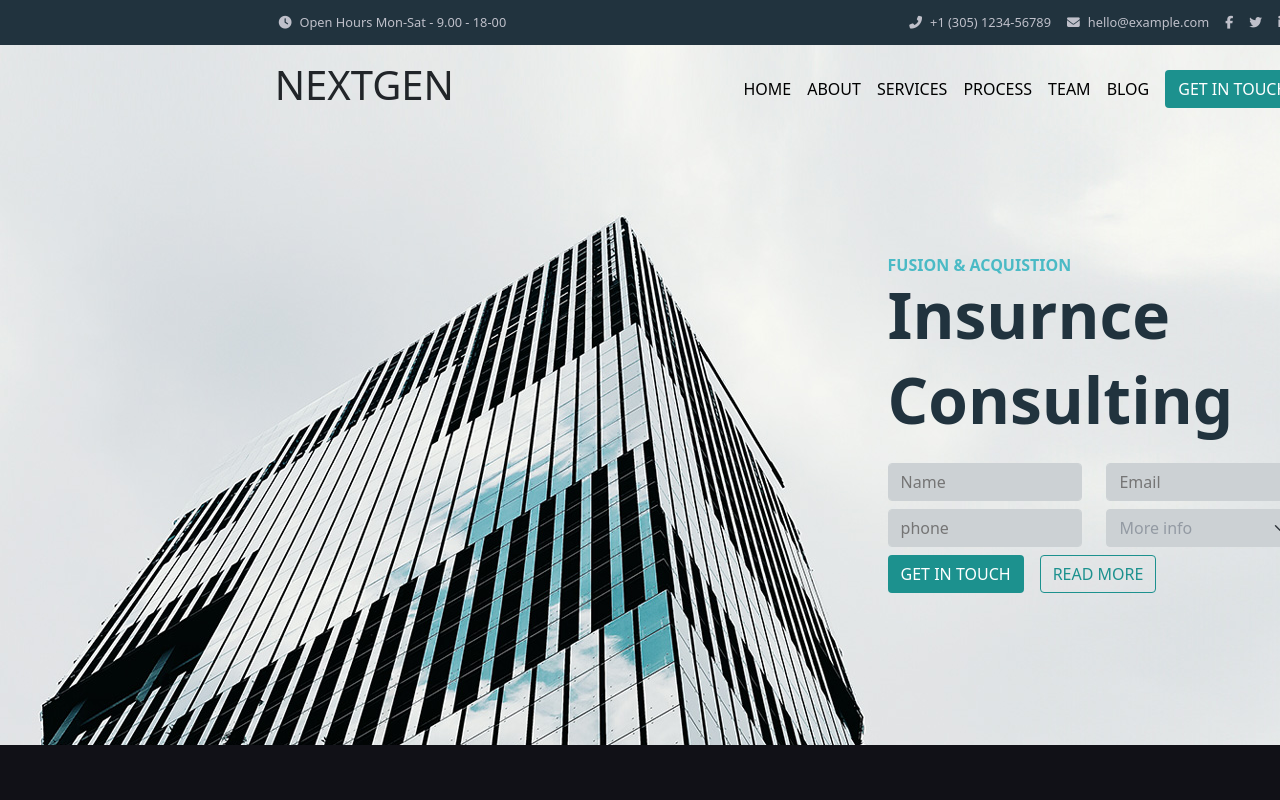
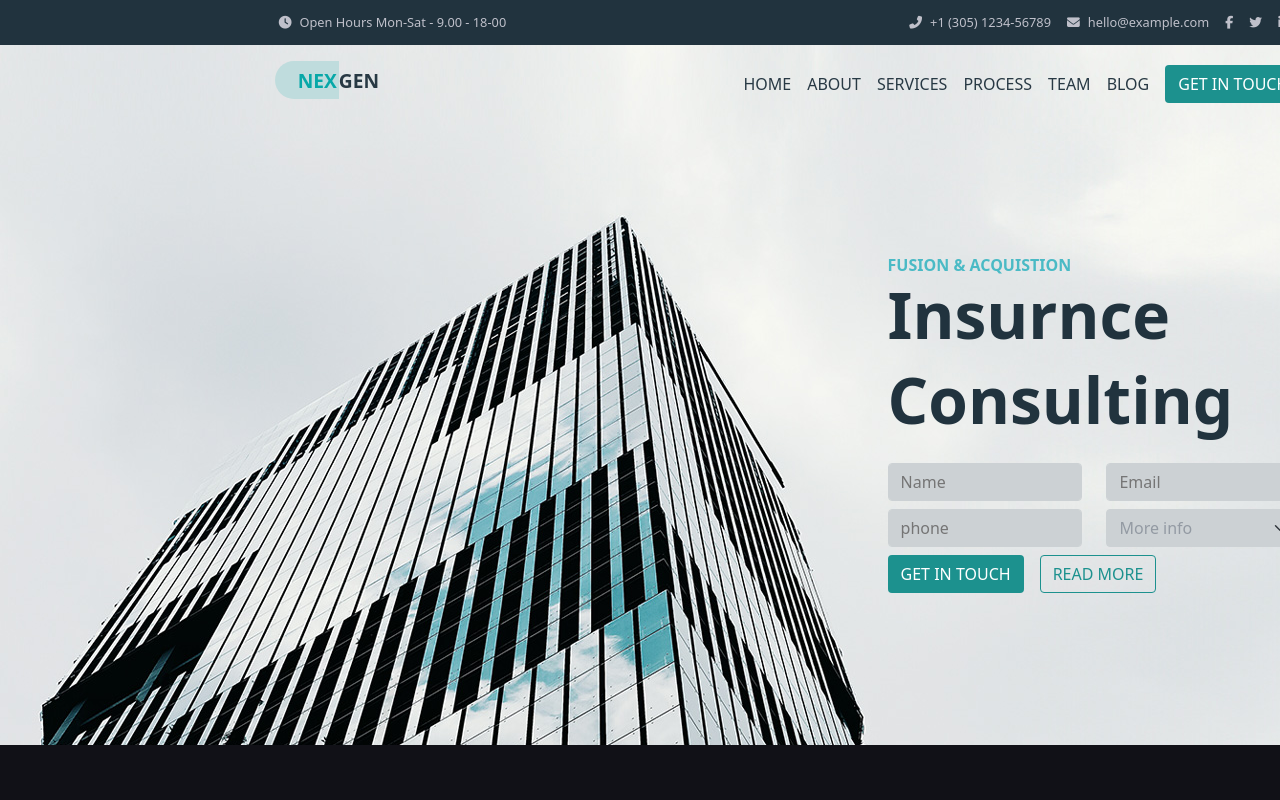
Before and after one commit to lorenzosavoia/proj-html-vuejs, a Vue app: page / in a window 1280 px wide. Shown: the top 800 px of the page. Built offline with nearby package versions, Linux system fonts and the light colour scheme.

Commit message:
fixing jumbo add 2 v-for on main

```diff
--- a/src/components/headerComponents/Jumbotron.vue
+++ b/src/components/headerComponents/Jumbotron.vue
@@ -4,15 +4,15 @@
         <div class="row nav-bar row justify-content-center align-items-center">
             <!-- navbar -->
             <div class="col-8 d-flex justify-content-between">
-                <div class="next-gen-logo"> <h1>NEXTGEN</h1></div>
+                <div class="nex-gen-logo">
+                    <h1><span class="">NEX</span>GEN</h1>
+                </div>
                 <div class="nav-contacts d-flex align-items-center">
                     <ul class="d-flex">
-                        <li><a href="">HOME</a></li>
-                        <li><a href="">ABOUT</a> </li>
-                        <li><a href="">SERVICES</a> </li>
-                        <li><a href="">PROCESS</a> </li>
-                        <li><a href="">TEAM</a> </li>
-                        <li><a href="">BLOG</a> </li>
+                        <li
+                            v-for="(link, index) in links"
+                            :key="index"
+                        ><a href="">{{link}}</a></li>
                     </ul>
                     <button class="btn button-1" type="submit">GET IN TOUCH</button>
                 </div>
@@ -62,7 +62,19 @@
 
 <script>
 export default {
-    name:'Jumbotron'
+    name:'Jumbotron',
+    data() {
+        return{
+            links:[
+                'HOME',
+                'ABOUT',
+                'SERVICES',
+                'PROCESS',
+                'TEAM',
+                'BLOG',
+            ],
+        }
+    },
 }
 </script>
 
@@ -70,6 +82,22 @@ export default {
 .jumbotron{
     background-image: url('~@/assets/bg-6.jpg');
     height: 700px;
+    .nex-gen-logo{
+
+        h1{
+            color: #283944;
+            font-size: 1.2em;
+           font-weight: 700;
+        }
+        span{
+            display: inline-block;
+            background-color: #bfdcdd;
+            color: #07a8a8;
+            border-top-left-radius:30px;
+            border-bottom-left-radius: 30px;
+            padding:.4em .1em .4em 1.2em;
+        }
+    }
     .nav-bar{
         height: 40px;
 
@@ -84,7 +112,8 @@ export default {
                     text-decoration: none;
                     margin-right: 1em;
                     display: inline-block;
-                    color: black;
+                    color: #283944;
+                    font-weight: 500;
                 }
             }
         }
--- a/src/components/mainComponents/Team.vue
+++ b/src/components/mainComponents/Team.vue
@@ -7,80 +7,21 @@
                 <h1><span class="backgorund">Team</span> of Experts</h1>
                 <span class="about-description pe-5">enthics and integrity are the bases on wihitch our professionals bvuild their careeers. thehy are foundamentrlast theat vceoamsc dalsda asdhasd</span>
                 <div class="row">
-                    <div class="card col-5">
+                    <div
+                        class="card col-5"
+                        v-for="(team,index) in teams"
+                        :key="index + 'A'"
+                    >
                         <div class="row">
                             <div class="col-4">
                                 <div class="img-card">
-                                    <img class="w-100" src="../../assets/team-1.jpg" alt="">
+                                    <img class="w-100" :src="team.img" alt="">
                                 </div>
                             </div>
                             <div class="col-8">
                                 <div class="text-card">
-                                    <h3 class="mb-1">David cooper</h3>
-                                    <span>CTO & CO-FOUNDER</span>
-                                    <div class="icon-card mt-1">
-                                        <i class="fab fa-facebook-f me-3"></i>
-                                        <i class="fab fa-twitter me-3"></i>
-                                        <i class="fab fa-linkedin-in me-3"></i>
-                                    </div>
-                                </div>
-                            </div>
-
-                        </div>
-                    </div>
-                    <div class="card col-5">
-                        <div class="row">
-                            <div class="col-4">
-                                <div class="img-card">
-                                    <img class="w-100" src="../../assets/team-2.jpg" alt="">
-                                </div>
-                            </div>
-                            <div class="col-8">
-                                <div class="text-card">
-                                    <h3 class="mb-1">Oliver Jones</h3>
-                                    <span>CHIEF PROCUREMENT</span>
-                                    <div class="icon-card mt-1">
-                                        <i class="fab fa-facebook-f me-3"></i>
-                                        <i class="fab fa-twitter me-3"></i>
-                                        <i class="fab fa-linkedin-in me-3"></i>
-                                    </div>
-                                </div>
-                            </div>
-
-                        </div>
-                    </div>
-                    <div class="card col-5">
-                        <div class="row">
-                            <div class="col-4">
-                                <div class="img-card">
-                                    <img class="w-100" src="../../assets/team-3.jpg" alt="">
-                                </div>
-                            </div>
-                            <div class="col-8">
-                                <div class="text-card">
-                                    <h3 class="mb-1">Emma Lopez</h3>
-                                    <span>CHIEF MARKETING</span>
-                                    <div class="icon-card mt-1">
-                                        <i class="fab fa-facebook-f me-3"></i>
-                                        <i class="fab fa-twitter me-3"></i>
-                                        <i class="fab fa-linkedin-in me-3"></i>
-                                    </div>
-                                </div>
-                            </div>
-
-                        </div>
-                    </div>
-                    <div class="card col-5">
-                        <div class="row">
-                            <div class="col-4">
-                                <div class="img-card">
-                                    <img class="w-100" src="../../assets/team-4.jpg" alt="">
-                                </div>
-                            </div>
-                            <div class="col-8">
-                                <div class="text-card">
-                                    <h3 class="mb-1">T.Jonhson</h3>
-                                    <span>CEO & PRESIDENT</span>
+                                    <h3 class="mb-1">{{team.name}}</h3>
+                                    <span>{{team.role}}</span>
                                     <div class="icon-card mt-1">
                                         <i class="fab fa-facebook-f me-3"></i>
                                         <i class="fab fa-twitter me-3"></i>
@@ -108,7 +49,33 @@
 
 <script>
 export default {
-    components:'Team'
+    components:'Team',
+    data(){
+        return{
+            teams:[
+                {
+                    name:'David Cooper',
+                    role:'CTO & CO-FOUNDER',
+                    img: require('../../assets/team-1.jpg'),
+                },
+                {
+                    name:'Oliver Jones',
+                    role:'CHIEF PROCUREMENT',
+                    img: require('../../assets/team-3.jpg'),
+                },
+                {
+                    name:'Emma Lopez',
+                    role:'CHIEF MARKETING',
+                    img: require('../../assets/team-2.jpg'),
+                },
+                {
+                    name:'T.Jonhson',
+                    role:'CEO & PRESIDENT',
+                    img: require('../../assets/team-4.jpg'),
+                },
+            ],
+        }
+    }
 }
 </script>
 
```
